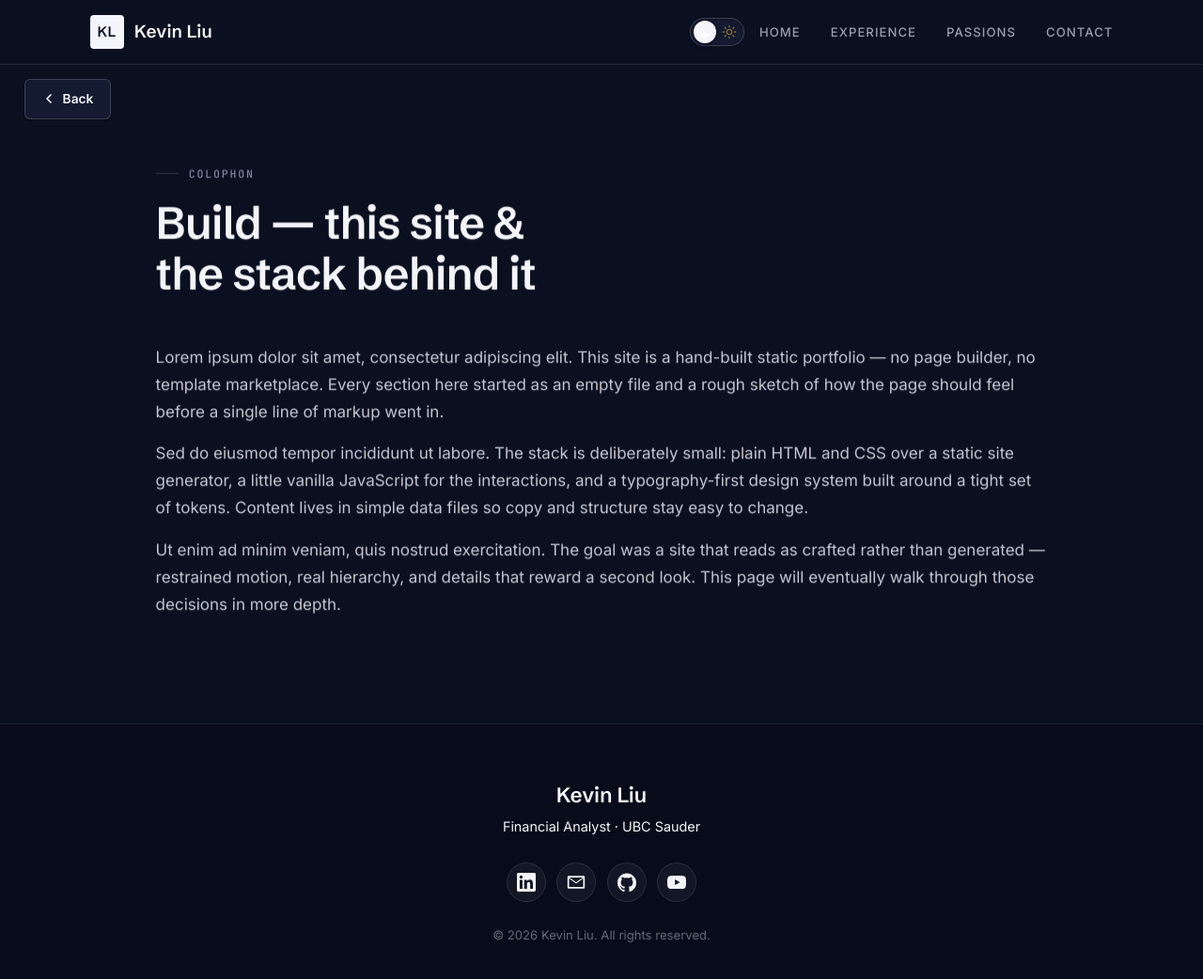
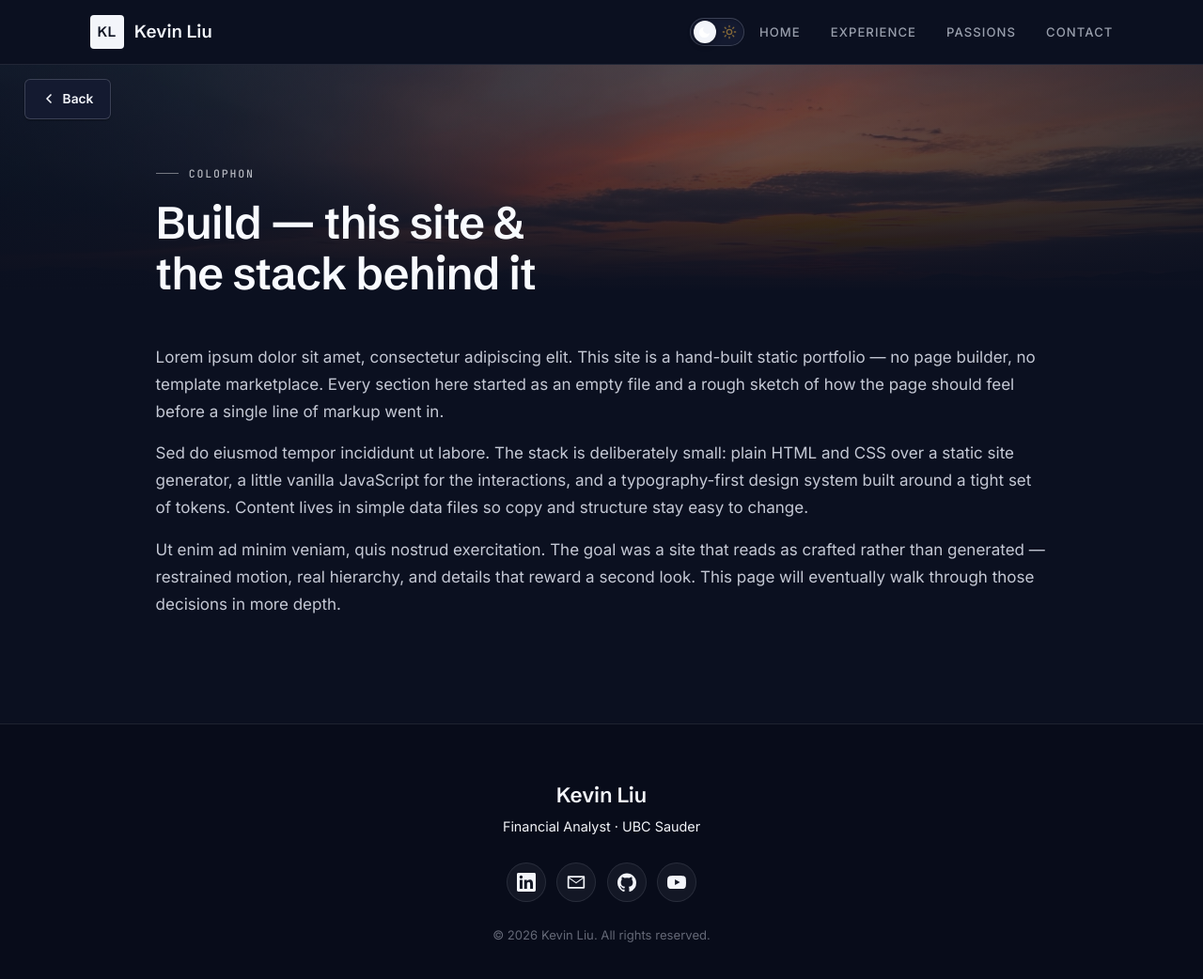
Before and after one commit to kev2k04/kev2k04.github.io, a Jekyll site: the page built from build.html, in a window 1280 px wide and 1062 px high. Shown: the top 1042 px of the window at 94% size. Built offline with Jekyll 4.4.1, drawn with Linux system fonts in a browser that asks for light colours.

Commit message:
Carry the sunset banner across the top of the inner pages
Experience, Passions, Resume, and Build now show the home hero's sunset photo
behind their page headers (dark wash + forced white header text so it reads in
both themes), fading into the page background. Resume/Build use a shorter banner
so body copy stays on a clean background.

Co-Authored-By: Claude Opus 4.8 <noreply@anthropic.com>

```diff
--- a/assets/css/main.scss
+++ b/assets/css/main.scss
@@ -826,6 +826,49 @@ html[data-mode="light"] .hero__facet:focus-visible .facet__k { color: #0c1730; }
   font-size: clamp(2rem, 4.5vw, 3rem);
   font-weight: 600;
   letter-spacing: -0.02em;
+}
+
+/* =========================================================================
+   Sunset banner — the home hero's photo carried across the top of the inner
+   pages so the whole site reads as one. A dark wash keeps the (forced white)
+   header copy legible in both themes, then it fades into the page background.
+   ========================================================================= */
+.exp, .pass, .resume, .build {
+  position: relative;
+  isolation: isolate;
+}
+.exp::before, .pass::before, .resume::before, .build::before {
+  content: "";
+  position: absolute;
+  top: 0;
+  left: 0;
+  right: 0;
+  height: 380px;
+  z-index: -1;
+  background-image:
+    linear-gradient(to bottom,
+      rgba(9, 13, 28, 0.52) 0%, rgba(9, 13, 28, 0.58) 42%, var(--bg) 100%),
+    linear-gradient(to right,
+      rgba(9, 13, 28, 0.5) 0%, rgba(9, 13, 28, 0.12) 36%,
+      rgba(9, 13, 28, 0.12) 64%, rgba(9, 13, 28, 0.5) 100%),
+    url('/assets/images/website-design/sunset.jpg');
+  background-size: cover, cover, cover;
+  background-position: center, center, center 42%;
+  background-repeat: no-repeat;
+  pointer-events: none;
+}
+/* Resume + Build put body text directly on the page, so keep their banner short
+   — just behind the header — to clear the copy below it. */
+.resume::before, .build::before { height: 240px; }
+
+/* Header copy sits on the dark part of the banner — force light ink in both
+   themes (mirrors how the home hero stays readable). */
+.exp__head, .pass__head, .resume__header, .build .section__head {
+  --ink: #f8fafe;
+  --ink-soft: rgba(248, 250, 254, 0.88);
+  --muted: rgba(248, 250, 254, 0.7);
+  --line: rgba(255, 255, 255, 0.18);
+  --line-strong: rgba(255, 255, 255, 0.42);
 }
 
 /* About — aurora photo background. Kept readable in both themes via a low
```
